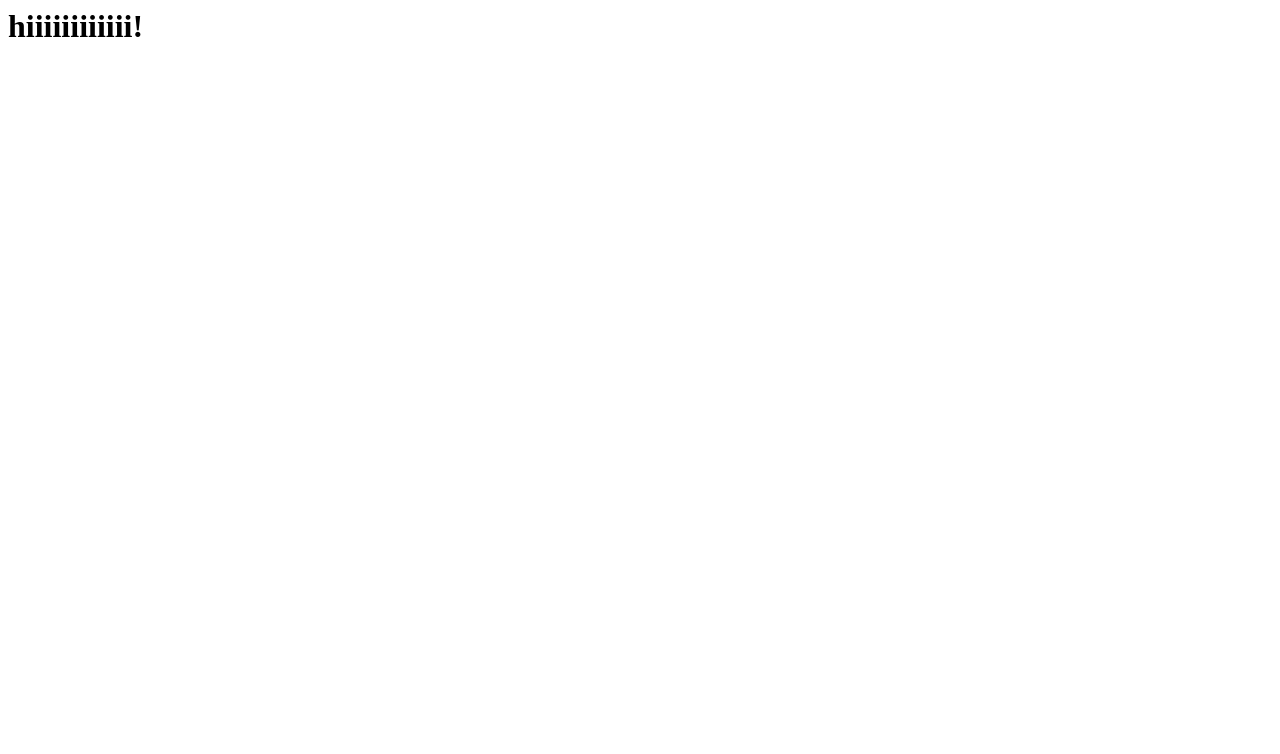
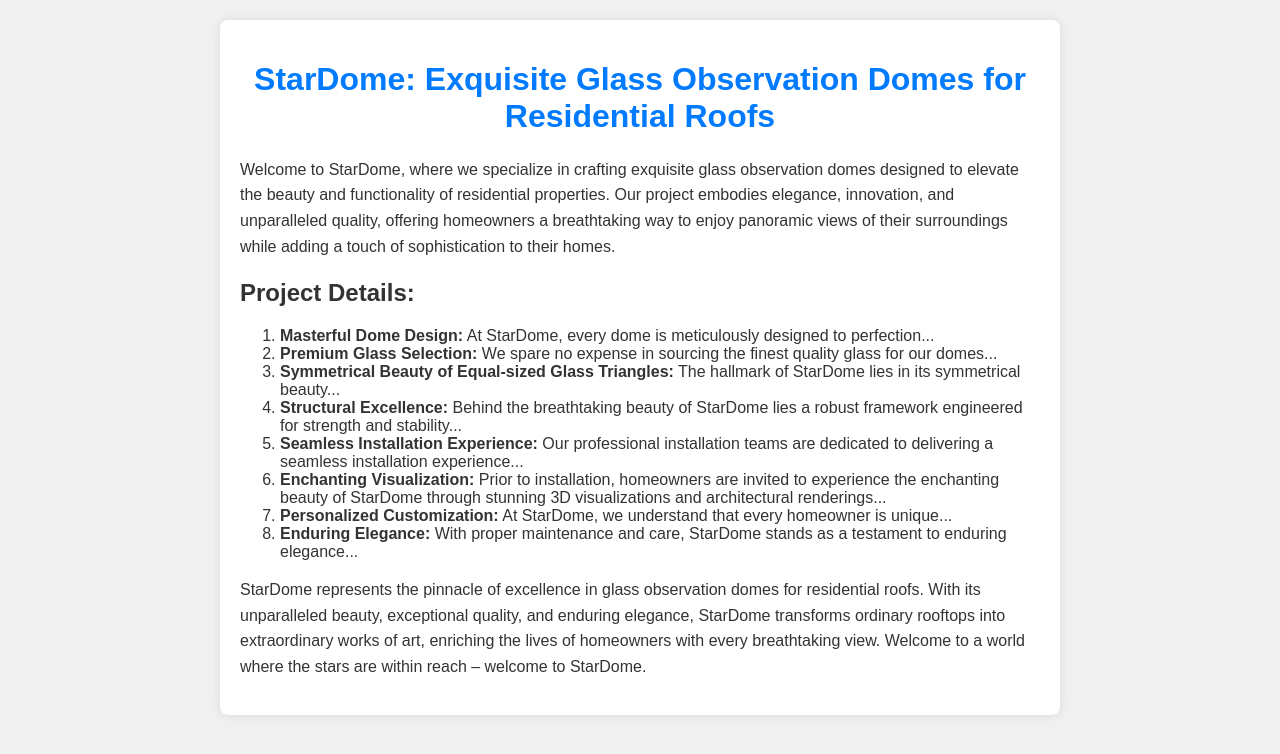
Before and after one commit to Rishit-katiyar/StarDome, a plain HTML site: page index.html in a window 1280 px wide. Drawn offline with Linux system fonts and the light colour scheme.

Commit message:
Update index.html

```diff
--- a/index.html
+++ b/index.html
@@ -1 +1,50 @@
-<h1>hiiiiiiiiiiii!</h1>
+<!DOCTYPE html>
+<html lang="en">
+<head>
+    <meta charset="UTF-8">
+    <meta name="viewport" content="width=device-width, initial-scale=1.0">
+    <title>StarDome: Exquisite Glass Observation Domes for Residential Roofs</title>
+    <style>
+        body {
+            font-family: Arial, sans-serif;
+            margin: 0;
+            padding: 0;
+            background-color: #f0f0f0;
+            color: #333;
+        }
+        .container {
+            max-width: 800px;
+            margin: 20px auto;
+            padding: 20px;
+            background-color: #fff;
+            box-shadow: 0 0 10px rgba(0, 0, 0, 0.1);
+            border-radius: 8px;
+        }
+        h1 {
+            text-align: center;
+            color: #007bff;
+        }
+        p {
+            line-height: 1.6;
+        }
+    </style>
+</head>
+<body>
+    <div class="container">
+        <h1>StarDome: Exquisite Glass Observation Domes for Residential Roofs</h1>
+        <p>Welcome to StarDome, where we specialize in crafting exquisite glass observation domes designed to elevate the beauty and functionality of residential properties. Our project embodies elegance, innovation, and unparalleled quality, offering homeowners a breathtaking way to enjoy panoramic views of their surroundings while adding a touch of sophistication to their homes.</p>
+        <h2>Project Details:</h2>
+        <ol>
+            <li><strong>Masterful Dome Design:</strong> At StarDome, every dome is meticulously designed to perfection...</li>
+            <li><strong>Premium Glass Selection:</strong> We spare no expense in sourcing the finest quality glass for our domes...</li>
+            <li><strong>Symmetrical Beauty of Equal-sized Glass Triangles:</strong> The hallmark of StarDome lies in its symmetrical beauty...</li>
+            <li><strong>Structural Excellence:</strong> Behind the breathtaking beauty of StarDome lies a robust framework engineered for strength and stability...</li>
+            <li><strong>Seamless Installation Experience:</strong> Our professional installation teams are dedicated to delivering a seamless installation experience...</li>
+            <li><strong>Enchanting Visualization:</strong> Prior to installation, homeowners are invited to experience the enchanting beauty of StarDome through stunning 3D visualizations and architectural renderings...</li>
+            <li><strong>Personalized Customization:</strong> At StarDome, we understand that every homeowner is unique...</li>
+            <li><strong>Enduring Elegance:</strong> With proper maintenance and care, StarDome stands as a testament to enduring elegance...</li>
+        </ol>
+        <p>StarDome represents the pinnacle of excellence in glass observation domes for residential roofs. With its unparalleled beauty, exceptional quality, and enduring elegance, StarDome transforms ordinary rooftops into extraordinary works of art, enriching the lives of homeowners with every breathtaking view. Welcome to a world where the stars are within reach – welcome to StarDome.</p>
+    </div>
+</body>
+</html>
```
